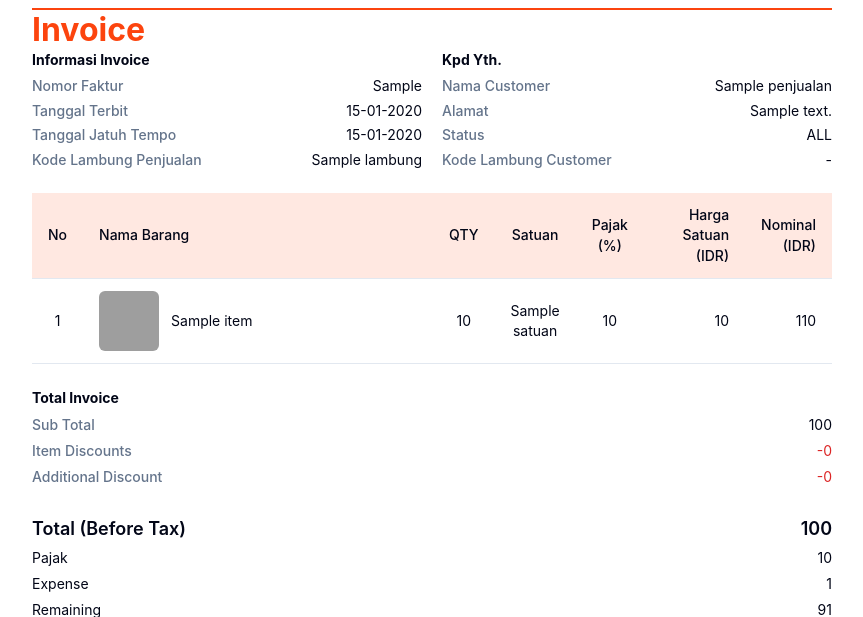
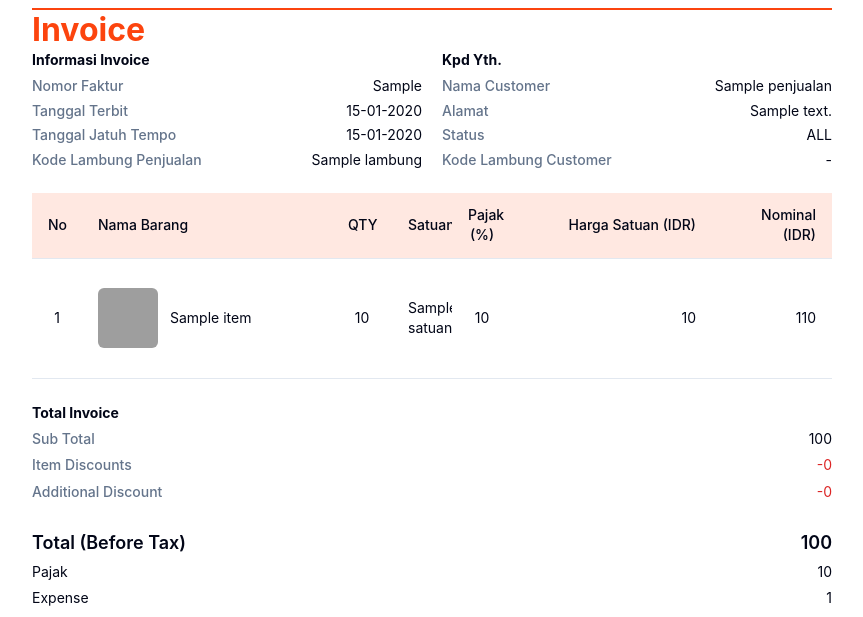
Before and after one commit to Ader-EX/qiu-befast, a FastAPI app: page /penjualan/1/invoice/html in a window 1280 px wide. Shown: the part 54-671 px from the top of the page, without its empty margins (208-1071 px from the left). Run offline with FastAPI, Linux system fonts and the light colour scheme; tables that the repository leaves empty hold one stand-in row (values such as "Sample post"); parts of the project's set-up code (start-up, migrations or seed data) failed here and were passed over; grey boxes are pictures that could not be loaded.

Commit message:
fix penjualan?? idk

```diff
--- a/templates/penjualan.html
+++ b/templates/penjualan.html
@@ -42,6 +42,12 @@
         font-size: 14px;
       }
 
+      /* ===== PAGE SIZE (important for fit) ===== */
+      @page {
+        size: A4;
+        margin: 14mm 12mm; /* tweak if you’re still off by a few mm */
+      }
+
       /* ===== LAYOUT ===== */
       .invoice-container {
         width: 100%;
@@ -76,6 +82,7 @@
         text-align: right;
         line-height: 1.2;
         font-size: 14px;
+        word-break: break-word;
       }
       .divider {
         border: none;
@@ -131,7 +138,7 @@
         width: 100%;
         border-collapse: collapse;
         min-width: 600px;
-        table-layout: auto;
+        table-layout: fixed; /* critical for predictable width/height */
       }
       thead tr {
         background: var(--brand-12);
@@ -145,18 +152,14 @@
         font-size: 14px;
         border-bottom: 1px solid var(--line);
         vertical-align: middle;
+        overflow: hidden; /* prevent accidental overflow */
       }
       th {
         font-weight: 500;
         text-align: left;
       }
-      td img {
-        display: block;
-        border-radius: 6px;
-        object-fit: cover;
-      }
 
-      /* column widths */
+      /* column widths (strict) */
       th:nth-child(1),
       td:nth-child(1) {
         width: 50px;
@@ -164,7 +167,7 @@
       }
       th:nth-child(2),
       td:nth-child(2) {
-        width: 350px;
+        width: 250px; /* name column */
       }
       th:nth-child(3),
       td:nth-child(3),
@@ -183,6 +186,37 @@
       th:nth-child(7),
       td:nth-child(7) {
         text-align: right;
+      }
+
+      /* ===== ROW HEIGHT CONTROL ===== */
+      tr.invoice-row {
+        height: 120px; /* tune this value if needed */
+      }
+
+      /* ===== NAME CELL (no flex-in-td) ===== */
+      .item-cell {
+        display: grid;
+        grid-template-columns: 60px 1fr;
+        align-items: center;
+        gap: 12px;
+      }
+      .item-img {
+        width: 60px;
+        height: 60px;
+        object-fit: cover;
+        border-radius: 6px;
+        display: block;
+      }
+      .item-text {
+        overflow: hidden;
+        display: -webkit-box;
+        -webkit-line-clamp: 3; /* max 3 lines */
+        line-clamp: 3;
+        -webkit-box-orient: vertical;
+        line-height: 1.3;
+        max-height: calc(1.3em * 3);
+        word-break: break-word;
+        overflow-wrap: anywhere;
       }
 
       /* ===== TOTALS / PAYMENT ===== */
@@ -480,7 +514,7 @@
             </thead>
             <tbody class="page-chunk">
               {% for row in enhanced_items %} {% if loop.index0 != 0 and
-              loop.index0 % 2 == 0 %}
+              loop.index0 % 3 == 0 %}
             </tbody>
           </table>
         </div>
@@ -503,15 +537,17 @@
             </thead>
             <tbody class="page-chunk">
               {% endif %}
-              <tr>
+              <tr class="invoice-row">
                 <td>{{ loop.index }}</td>
-                <td style="display: flex; align-items: center; gap: 12px">
-                  <img
-                    src="{{ row.image_url }}"
-                    alt="Product"
-                    style="width: 60px; height: 60px; object-fit: cover"
-                  />
-                  <span>{{ row.item_name }}</span>
+                <td>
+                  <div class="item-cell">
+                    <img
+                      class="item-img"
+                      src="{{ row.image_url }}"
+                      alt="Product"
+                    />
+                    <div class="item-text">{{ row.item_name }}</div>
+                  </div>
                 </td>
                 <td class="text-center">{{ row.qty }}</td>
                 <td class="text-center">{{ row.satuan_name or '-' }}</td>
```
